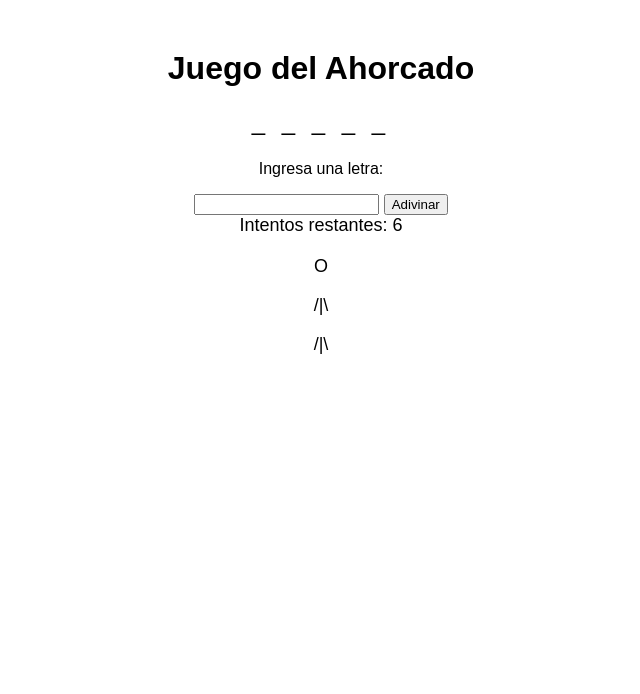
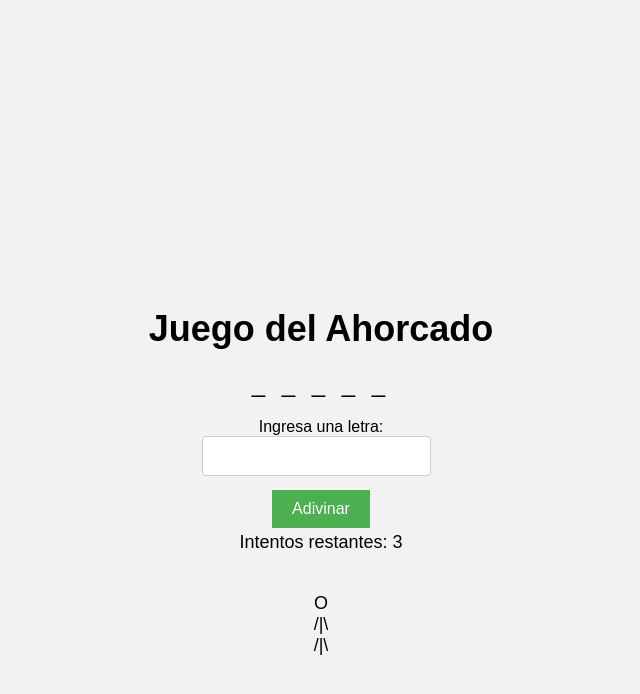
Before and after one commit to aitorbp93/Tareas_js, a plain HTML site: page ahorcado/ahorcado.html in a window 1280 px wide. Shown: the whole page, without its empty margins (319-959 px from the left). Drawn offline with Linux system fonts and the light colour scheme.

Commit message:
con estilos

```diff
--- a/ahorcado/ahorcado.html
+++ b/ahorcado/ahorcado.html
@@ -4,26 +4,43 @@
     <meta charset="UTF-8">
     <title>Juego del Ahorcado</title>
     <style>
-        /* estilos.css */
+
 body {
     font-family: Arial, sans-serif;
     text-align: center;
     margin-top: 50px;
+    background-color: #f2f2f2;
+
+
+
 }
+
+h1 {
+    font-size: 36px;
+    margin-bottom: 20px;
+
+
+}
+
 
 #palabraSecreta {
     font-size: 24px;
     letter-spacing: 5px;
+    margin-bottom: 20px;
+
 }
 
 #intentosRestantes {
     font-size: 18px;
+    margin-bottom: 20px;
+
 }
 
 #muneco {
 
     font-size: 18px;
     margin-top: 20px;
+
 }
 
 .perdido {
@@ -34,18 +51,52 @@ body {
     color: green;
 }
 p {
-    margin-top: 0px;
+    margin: 0px;
+    padding: 0px;
+
 }
 
+button {
+    background-color: #4CAF50;
+    border: none;
+    color: white;
+    padding: 10px 20px;
+    text-align: center;
+    text-decoration: none;
+    display: inline-block;
+    font-size: 16px;
+    margin: 4px 2px;
+    cursor: pointer;
+}
+input {
+    padding: 10px;
+    font-size: 16px;
+    border: 1px solid #ccc;
+    border-radius: 4px;
+    margin-right: 10px;
+    margin-bottom: 10px;
+
+}
+.principal {
+    display: flex;
+    flex-direction: column;
+    align-items: center;
+    justify-content: center;
+    height: 100vh;
+    background-color: #f2f2f2;
+    padding: 20px;
+
+}
     </style>
 </head>
 <body>
+    <div class="principal">
     <h1>Juego del Ahorcado</h1>
     <p id="palabraSecreta"></p>
     <p>Ingresa una letra:</p>
     <input type="text" id="entradaLetra" maxlength="1">
     <button onclick="adivinarLetra()">Adivinar</button>
-    <p id="intentosRestantes">Intentos restantes: 6</p>
+    <p id="intentosRestantes">Intentos restantes: 3</p>
     <p id="mensajeResultado"></p>
     <div id="muneco">
         <p class="1">  O</p>
@@ -53,8 +104,12 @@ p {
         <P class="3"> /|\</P>
 
     </div>
+
+</div>
+
+
     <script>
-// script.js
+
 let palabra = "JUSTO";
 let intentos = 3;
 let letrasCorrectas = Array(palabra.length).fill('_');
```
